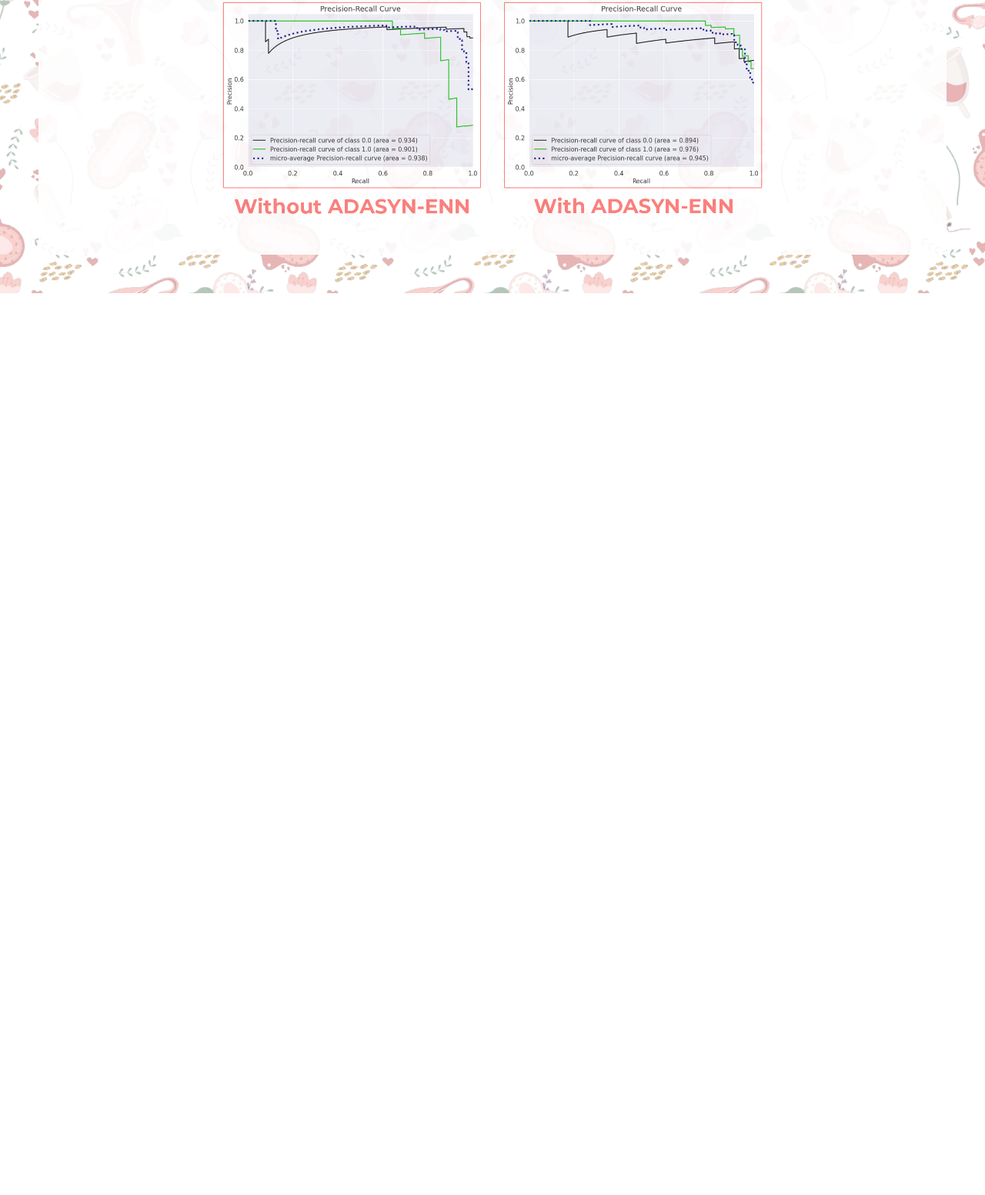
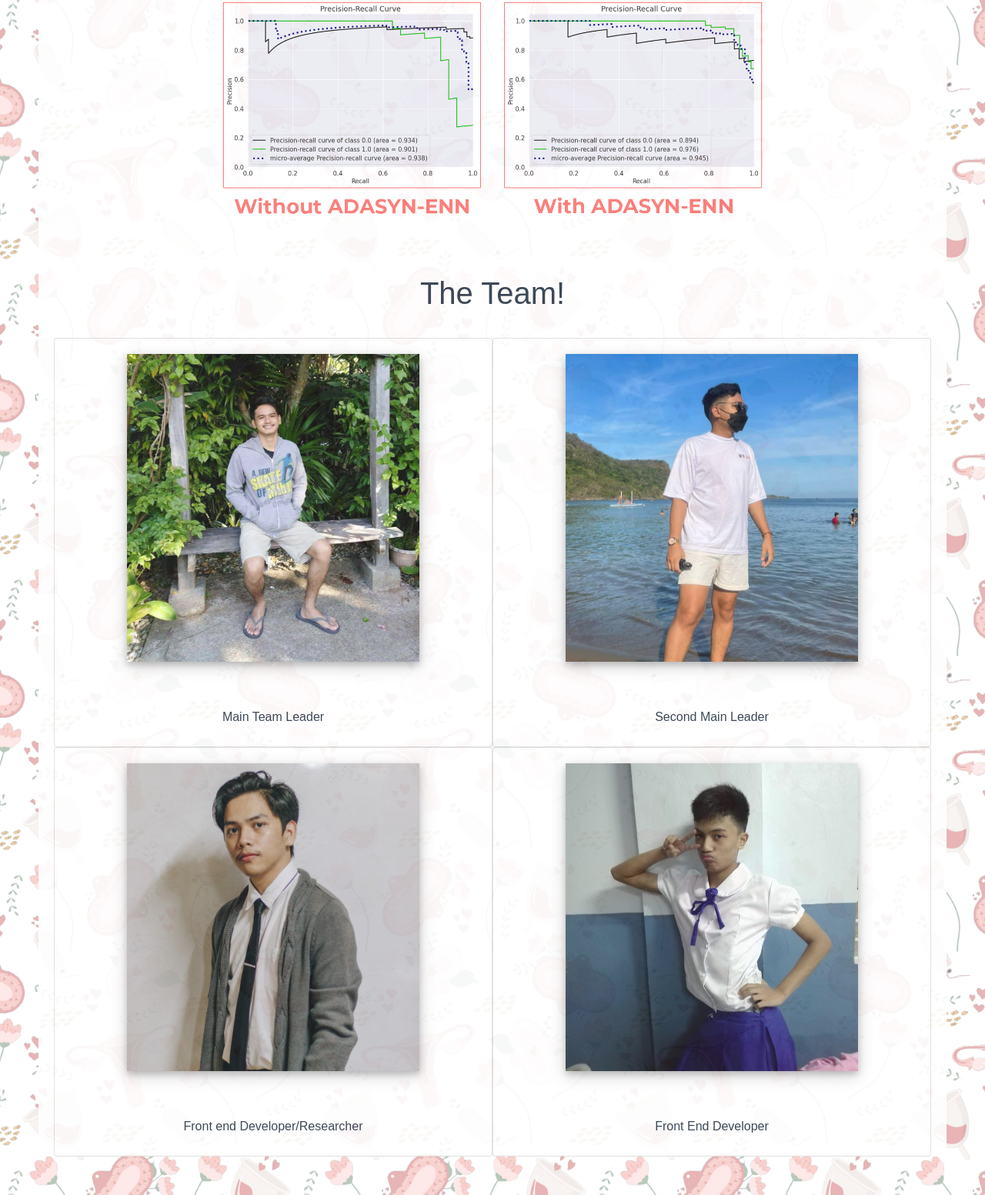
Before and after one commit to Raining-Mens/PCOS-Diagnosing-SVM-DT, a Flask app: page /about in a window 1280 px wide. Shown: the part 2370-3923 px from the top of the page at 77% size. Before the commit the page ends 2751 px from the top, so only its background shows below. Run offline with Flask 2, Linux system fonts and the light colour scheme; some libraries are stand-ins or nearby versions.

Commit message:
pictures, ovyou logo link

```diff
--- a/static/stylesheets/about.css
+++ b/static/stylesheets/about.css
@@ -65,3 +65,25 @@
     display: block;
     margin: 20px auto 50px auto;
 }
+
+.team-heading{
+    height: 100px;
+    line-height: 100px;
+    text-align: center;
+}
+
+.member-pic{
+    height: 400px;
+    width: 380px;
+    object-fit: cover;
+    display: block;
+    padding: 0;
+    background-color: white;
+    box-shadow: 0 4px 8px 0 rgba(0, 0, 0, 0.2), 0 6px 20px 0 rgba(0, 0, 0, 0.19);
+    margin: 20px auto 50px auto;
+}
+
+div.pic-cont{
+    text-align: center;
+    padding: 10px 20px;
+}
--- a/static/stylesheets/style.css
+++ b/static/stylesheets/style.css
@@ -30,9 +30,11 @@ header {
     padding: 10;
 }
 
-.logo {
+.logo{
     width: 140px;
     height: 40px;
+    position: relative;
+    right: 850%;
     margin-right: auto;
 }
 
--- a/templates/about.html
+++ b/templates/about.html
@@ -54,11 +54,45 @@
                     Pellentesque quam metus, placerat at rutrum vel, tincidunt vitae nulla. Donec a iaculis leo.
                 </p>
                 <img src="{{ url_for('static', filename='assets/charts/svm-prc.png') }}" class="dt-cfm" alt="dt cfm img" />
+
+                <h1 class="team-heading">The Team!</h1>
+
+                <div class="container">
+                    <div class="card-deck">
+                            <div class="row">
+                                <div class="card col-md-6">
+                                        <img src="{{ url_for('static', filename='assets/Kristian.jpg') }}" class="member-pic" alt="Kristian Lead">
+                                            <div class="pic-cont">
+                                                <p>Main Team Leader</p>
+                                            </div>
+                                </div>
+                                <div class="card col-md-6">
+                                        <img src="{{ url_for('static', filename='assets/Lance.jpg') }}" class="member-pic" alt="Lance Second Lead">
+                                            <div class="pic-cont">
+                                                <p>Second Main Leader</p>
+                                            </div>
+                                </div>
+                                <div class="card col-md-6">
+                                            <img src="{{ url_for('static', filename='assets/Jayson.jpg') }}" class="member-pic" alt="Jayson Researcher">
+                                            <div class="pic-cont">
+                                                <p>Front end Developer/Researcher</p>
+                                            </div>
+                                </div>
+                                <div class="card col-md-6">
+                                            <img src="{{ url_for('static', filename='assets/Karla.jpg') }}" class="member-pic" alt="Karla Front end">
+                                            <div class="pic-cont">
+                                                <p>Front End Developer</p>
+                                            </div>
+                                </div>
+                                </div>
+
+                            </div>
+                        </div>
+                </div>
             </div>
         </div>
     </div>
 
-
     {% endblock %}
 </body>
 </html>
--- a/templates/base.html
+++ b/templates/base.html
@@ -25,7 +25,7 @@
             <img src="{{ url_for('static', filename='assets/background-pcos1.png') }}" class="img-fluid" alt="ovary img" />
         </div>
         <header>
-            <img src="{{ url_for('static', filename='assets/blue title.png') }}" class="logo" alt="logo img" />
+            <a href="{{ url_for('home') }}"><img src="{{ url_for('static', filename='assets/blue title.png') }}" class="logo" alt="logo img" /></a>
             <nav class="up-nav">
                 <ul>
                     <li><a href="/">Home</a></li>
```
Also changed, not shown: static/assets/Jayson.jpg (added), static/assets/Karl.jpg (added), static/assets/Karla.jpg (added), static/assets/Kristian.jpg (added), static/assets/Lance.jpg (added).
